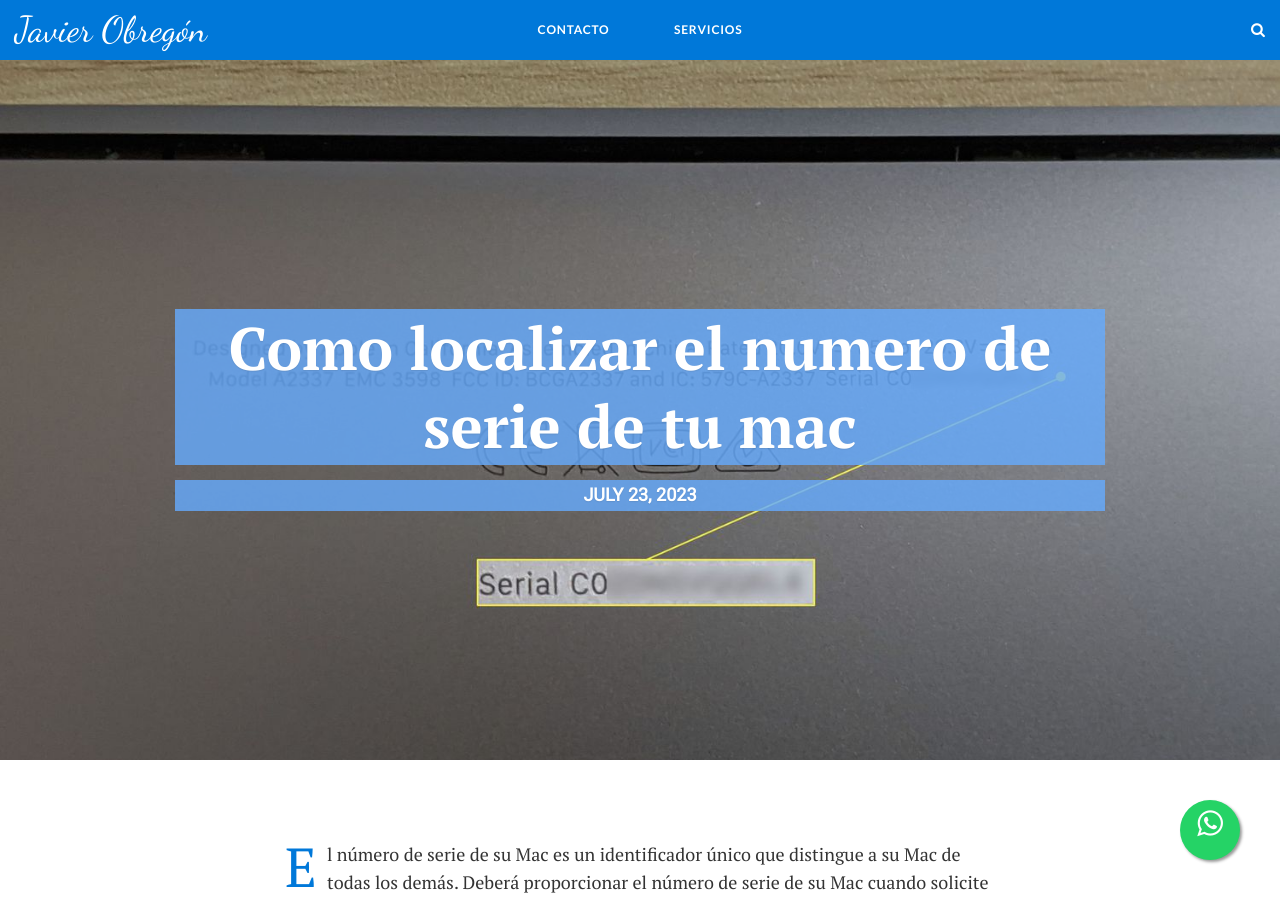
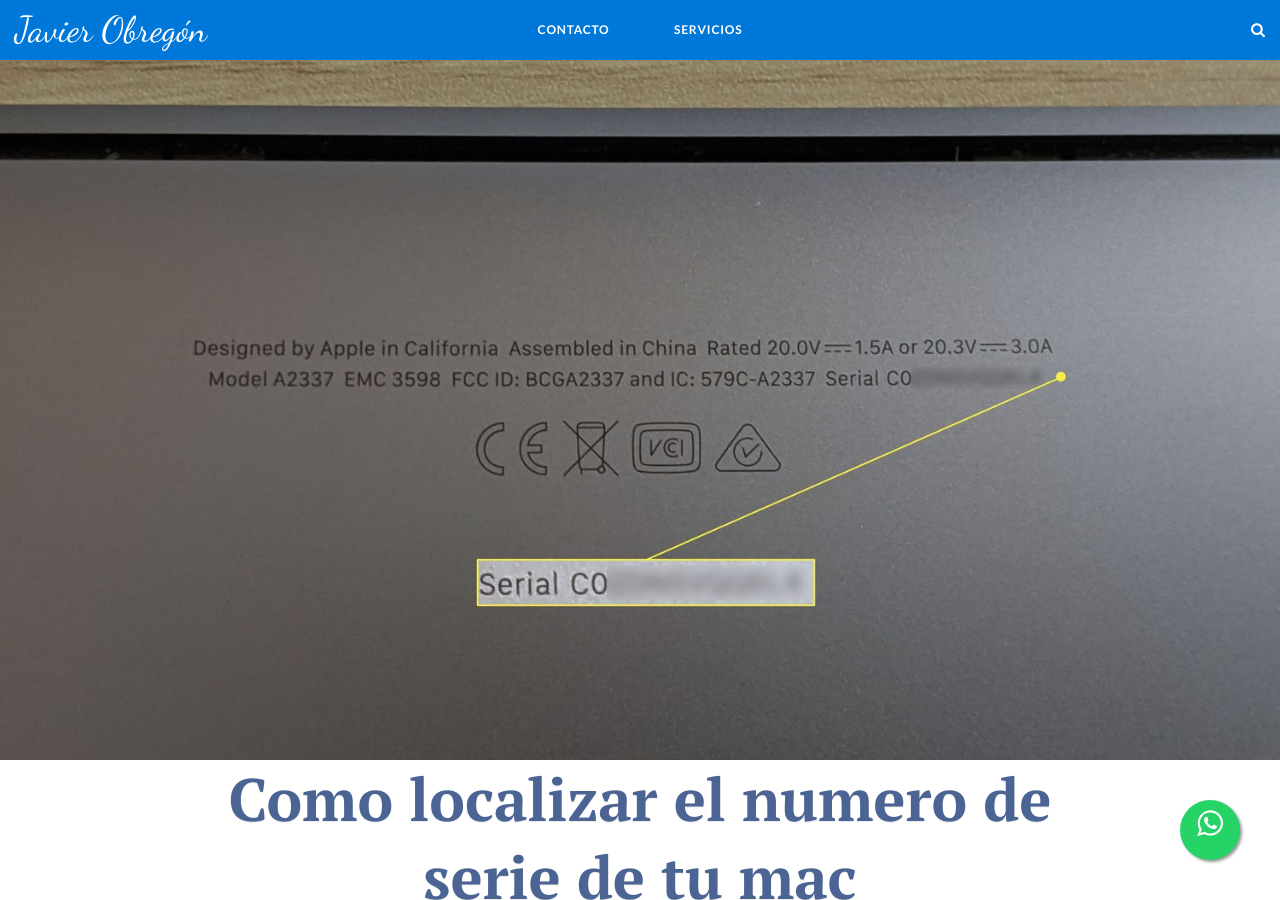
Before and after one commit to jobregonaraujo/jobregonaraujo.github.io, a Jekyll site: the page built from _posts/2023-07-23-como-localizar-el-numero-de-serie-de-tu-mac.markdown, in a window 1280 px wide and 900 px high. Built offline with Jekyll 4.4.1, drawn with Linux system fonts in a browser that asks for light colours.

Commit message:
change post-header-info
Change post-header-info and repair minor issue on fontawesome apple logo on a post

```diff
--- a/_layouts/post.html
+++ b/_layouts/post.html
@@ -3,16 +3,18 @@
 ---
 
 <div class="post-header" style="background: url({{"/images/pages/" | prepend: site.baseurl | append : page.img}})">
-  <div class="post-header-info">
+  <div class="post-header-info" style="display: none">
     <h1 class="post-title" style="background-color: rgba(102, 172, 255, .8)">{{ page.title | escape }}</h1>
-    <div class="post-meta" style="background-color: rgba(102, 172, 255, .8)">
-      <time datetime="{{ page.date | date_to_xmlschema }}">
+    <div class="post-meta" >
+      <time style="background-color: rgba(102, 172, 255, .8)" datetime="{{ page.date | date_to_xmlschema }}">
         {% assign date_format = site.minima.date_format | default: "%B %-d, %Y" %} {{ page.date | date: date_format }}
       </time>
     </div>
   </div>
 </div>
-
+<div class="post-header-info" style="margin: auto;">
+  <h1 class="post-title" style="text-align: center; color: #4b6493;">{{ page.title | escape }}</h1>
+</div>
 <div class="content-box">
   <article class="post">
 
--- a/_posts/2023-07-23-como-localizar-el-numero-de-serie-de-tu-mac.markdown
+++ b/_posts/2023-07-23-como-localizar-el-numero-de-serie-de-tu-mac.markdown
@@ -5,12 +5,12 @@
 img: how-to-find-the-serial-number-on-a-mac.jpg
 tags: MAC
 ---
-<!-- <link rel="stylesheet" href="https://use.fontawesome.com/releases/v5.4.1/css/all.css" integrity="sha384-5sAR7xN1Nv6T6+dT2mhtzEpVJvfS3NScPQTrOxhwjIuvcA67KV2R5Jz6kr4abQsz" crossorigin="anonymous"> -->
+
 El número de serie de su Mac es un identificador único que distingue a su Mac de todas los demás. Deberá proporcionar el número de serie de su Mac cuando solicite un servicio.
 
 La forma más fácil de encontrar su número de serie dependerá de si la misma enciende o no. Si su Mac enciende(y puedes acceder a la interfaz gráfica), puede encontrar el número de serie de forma muy sencilla desde la interfaz del usuario. Si no se enciende, deberá encontrarlo (físicamente) en la mac o en el embalaje original.
 <h4>Si tu Mac enciende.</h4>
-Si tu Mac funciona correctamente, es fácil encontrar el número de serie. Simplemente haga clic en el ícono del menú Apple (<i class="fab fa-apple"></i>) en la parte superior de la pantalla y seleccione "Acerca de esta Mac".
+Si tu Mac funciona correctamente, es fácil encontrar el número de serie. Simplemente haga clic en el ícono del menú Apple (<i class="fa fa-apple"></i>) en la parte superior de la pantalla y seleccione "Acerca de esta Mac".
 
 <!-- <img class="alignnone size-medium wp-image-664" src="http://jobregonaraujo.homelinux.net:8001/wp-content/uploads/2018/10/apple-menu-300x121.jpg" alt="" width="300" height="121" /> -->
 ![apple-menu]({{site.baseurl}}/images/pages/serial/apple-menu.jpg)
```
Also changed, not shown: 5 other files.
